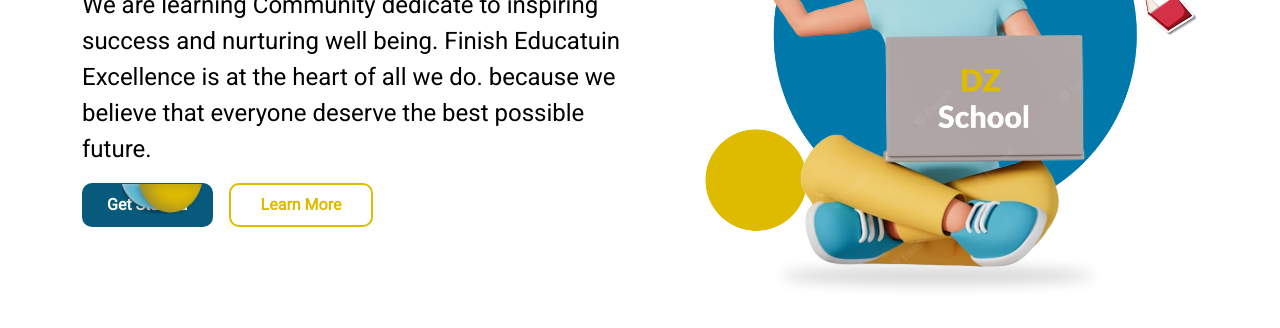
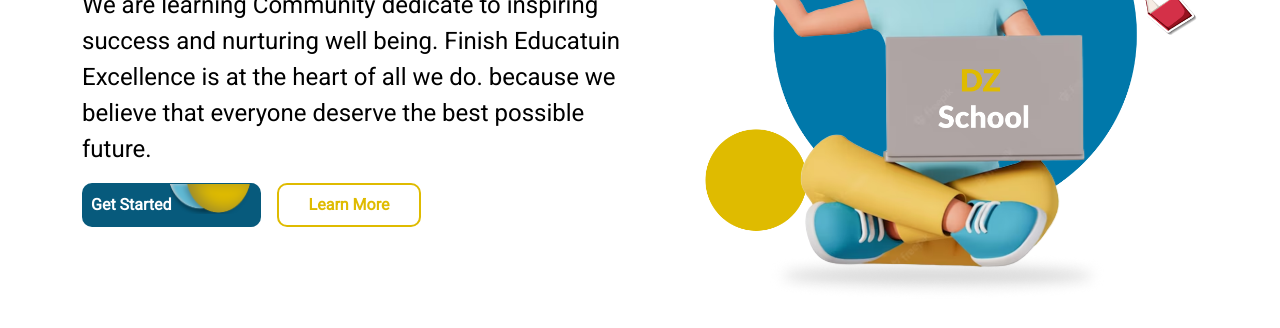
Before and after one commit to waqashaider01/DZSchool, a plain HTML site: page index.html in a window 1280 px wide. Shown: the part 472-800 px from the top of the page. Drawn offline with nearby package versions, Linux system fonts and the light colour scheme.

Commit message:
button change

```diff
--- a/css/style.css
+++ b/css/style.css
@@ -157,6 +157,11 @@ body {
     font-weight: 600;
     font-size: 16px;
     transition: all 0.2s ease-in-out;
+}
+
+.button_1 span{
+    position: relative;
+    left: -40px;
 }
 
 
--- a/index.html
+++ b/index.html
@@ -80,8 +80,8 @@
                         best possible future.</p>
                     <!-- ------Hero Section Buttons------ -->
                     <div class="hero_buttons d-flex">
-                        <button class="btn button_1 py-0 px-4 btn_img_postion">Get Started<img class="btn_img"
-                                src="./images/1 (4).png" alt=""></button>
+                        <button class="btn button_1 py-0 px-5 btn_img_postion"><span>Get Started</span><img
+                                class="btn_img" src="./images/1 (4).png" alt=""></button>
                         <button class="btn button_2">Learn More</button>
                     </div>
                 </div>
```
